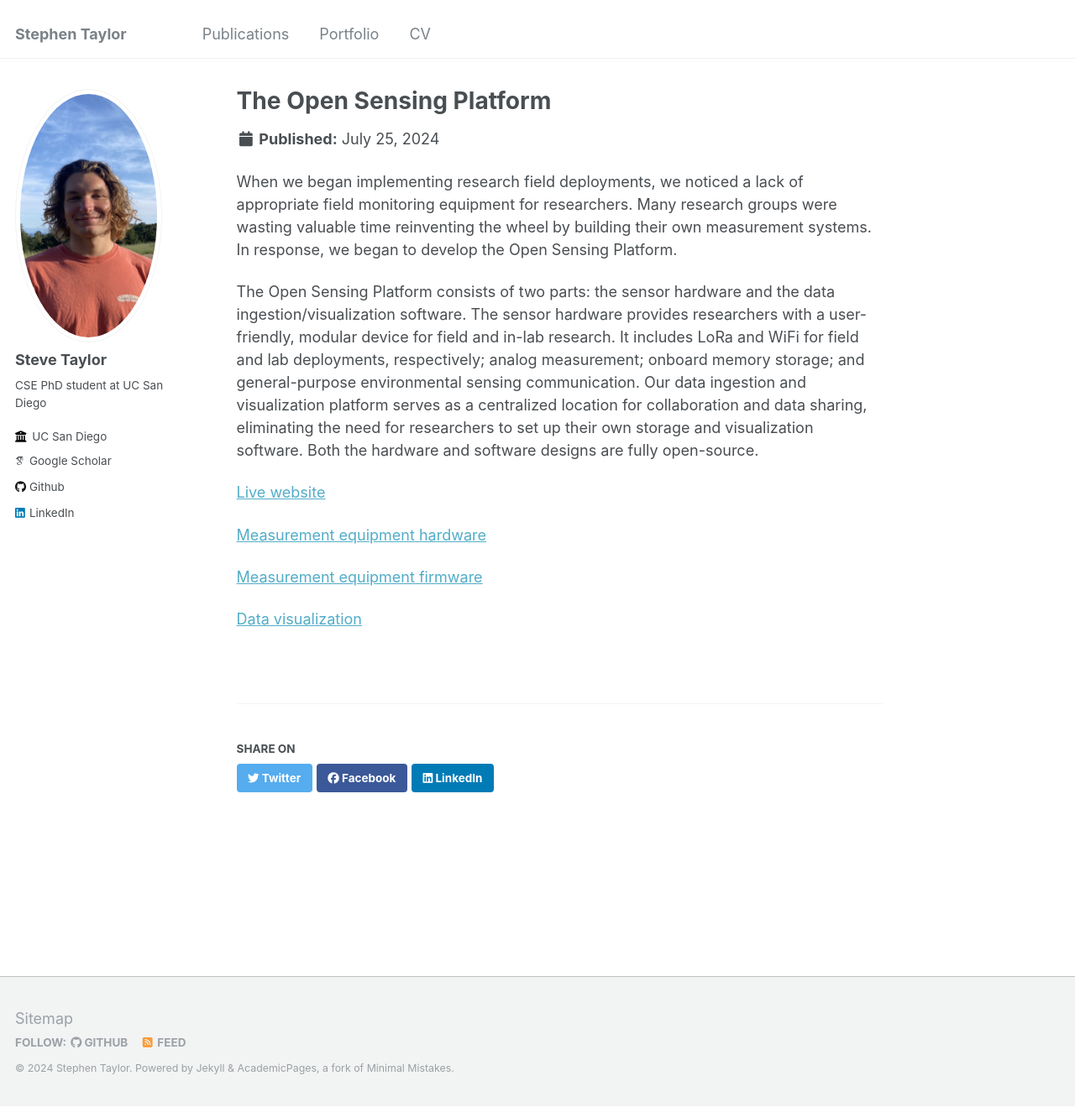
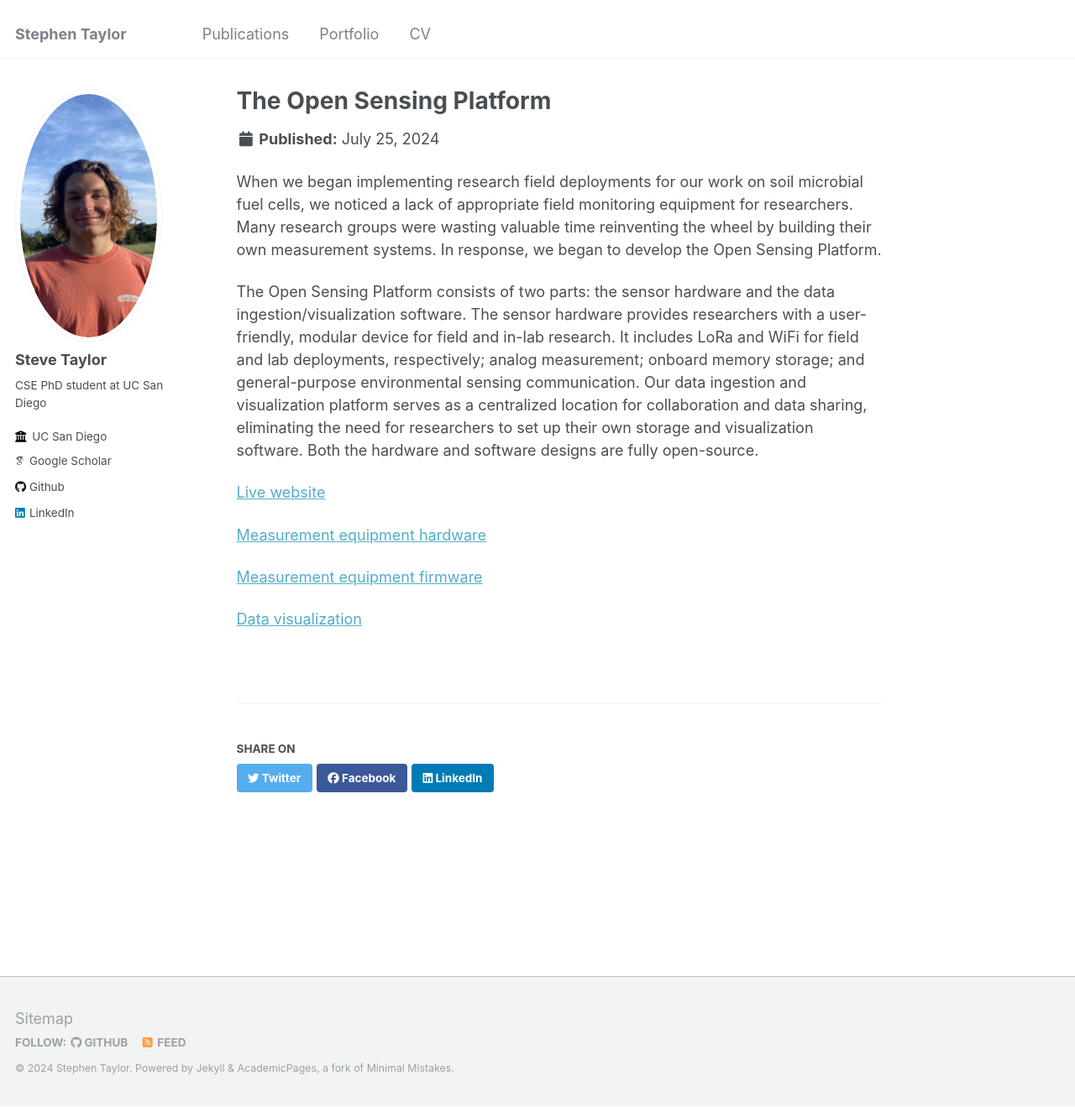
Before and after one commit to stevegtaylor/stevegtaylor.github.io, a Jekyll site: the page built from _portfolio/portfolio-1.md, in a window 1280 px wide and 1319 px high. Shown: the whole window at 84% size. Built offline with Jekyll 4.4.1, drawn with Linux system fonts in a browser that asks for light colours; some web fonts are replaced.

Commit message:
slight text edit

```diff
--- a/_portfolio/portfolio-1.md
+++ b/_portfolio/portfolio-1.md
@@ -4,7 +4,7 @@ excerpt: "The Open Sensing Platform is an open-source, end-to-end environmental
 collection: portfolio
 ---
 
-When we began implementing research field deployments, we noticed a lack of appropriate field monitoring equipment for researchers. Many research groups were wasting valuable time reinventing the wheel by building their own measurement systems. In response, we began to develop the Open Sensing Platform.
+When we began implementing research field deployments for our work on soil microbial fuel cells, we noticed a lack of appropriate field monitoring equipment for researchers. Many research groups were wasting valuable time reinventing the wheel by building their own measurement systems. In response, we began to develop the Open Sensing Platform.
 
 The Open Sensing Platform consists of two parts: the sensor hardware and the data ingestion/visualization software. The sensor hardware provides researchers with a user-friendly, modular device for field and in-lab research. It includes LoRa and WiFi for field and lab deployments, respectively; analog measurement; onboard memory storage; and general-purpose environmental sensing communication. Our data ingestion and visualization platform serves as a centralized location for collaboration and data sharing, eliminating the need for researchers to set up their own storage and visualization software. Both the hardware and software designs are fully open-source.
 
```
